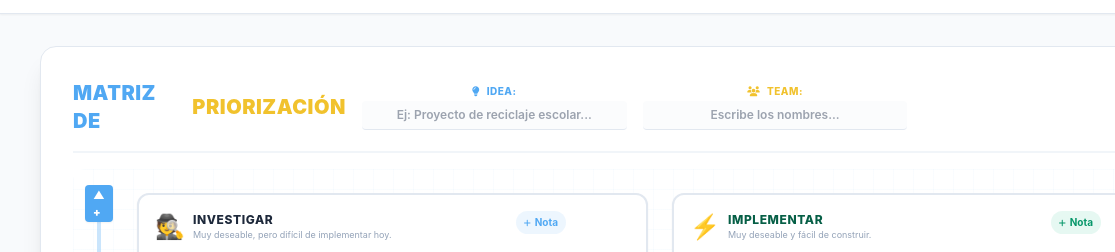
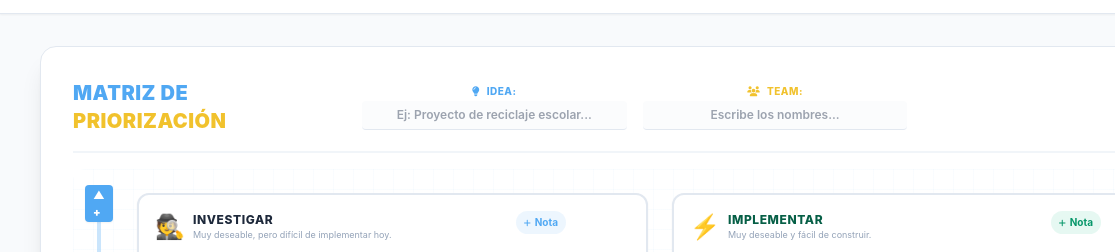
Before and after one commit to EdinsongonzalesPerez/priorizacion, a plain HTML site: page index.html in a window 1280 px wide. Shown: the part 59-311 px from the top of the page, 0-1115 px from the left. Drawn offline with nearby package versions, Linux system fonts and the light colour scheme.

Commit message:
Update index.html

```diff
--- a/index.html
+++ b/index.html
@@ -165,10 +165,11 @@
             <!-- INFORMACIÓN DEL PROYECTO (Compacta e Integrada) -->
             <div class="flex flex-col lg:flex-row justify-between items-center gap-4 pb-4 mb-4 border-b-2 border-slate-100 w-full relative z-30">
 
-                <!-- Izquierda: Título de la actividad más pequeño para evitar superposiciones -->
-                <div class="text-center lg:text-left lg:w-1/4">
-                    <h2 class="text-lg md:text-xl font-black text-slate-800 flex items-center justify-center lg:justify-start gap-1.5 uppercase tracking-wide">
-                        <span class="text-[#50a8f3]">MATRIZ DE</span> <span class="text-[#f1c22d]">PRIORIZACIÓN</span>
+                <!-- Izquierda: Título de la actividad en dos líneas limpias alineadas a la izquierda -->
+                <div class="text-left lg:w-1/4 w-full">
+                    <h2 class="text-lg md:text-xl font-black text-slate-800 uppercase tracking-wide leading-tight text-left">
+                        <span class="text-[#50a8f3] block">MATRIZ DE</span>
+                        <span class="text-[#f1c22d] block">PRIORIZACIÓN</span>
                     </h2>
                 </div>
 
```
